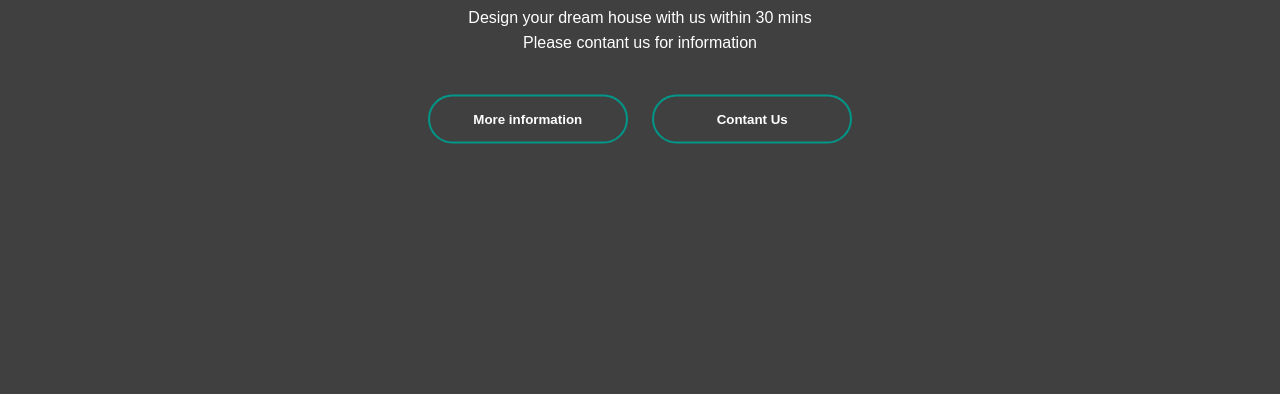
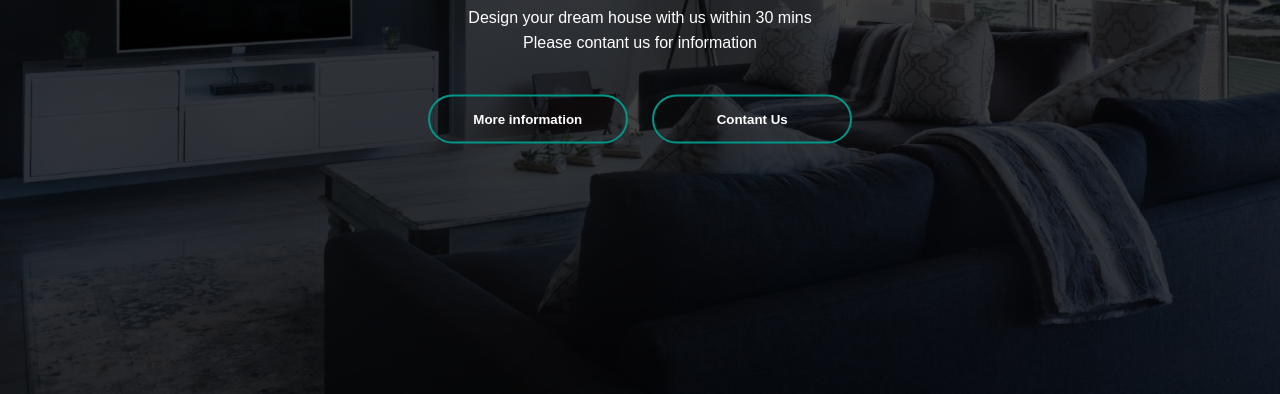
Before and after one commit to fawz7/Design_your_house_web, a plain HTML site: page index.html in a window 1280 px wide. Shown: the part 406-800 px from the top of the page. Drawn offline with Linux system fonts and the light colour scheme; the site is published under a folder, as on GitHub Pages, so addresses that start at the root find nothing.

Commit message:
Update index.css

```diff
--- a/index.css
+++ b/index.css
@@ -6,7 +6,7 @@
 .banner{
     width: 100%;
     height: 100vh;
-    background-image:linear-gradient(rgba(0,0,0,0.75),rgba(0,0,0,0.75)),url(/livinroom.jpeg) ;
+    background-image:linear-gradient(rgba(0,0,0,0.75),rgba(0,0,0,0.75)),url(livinroom.jpeg) ;
     background-size: cover;
     background-position: center;
 
```
